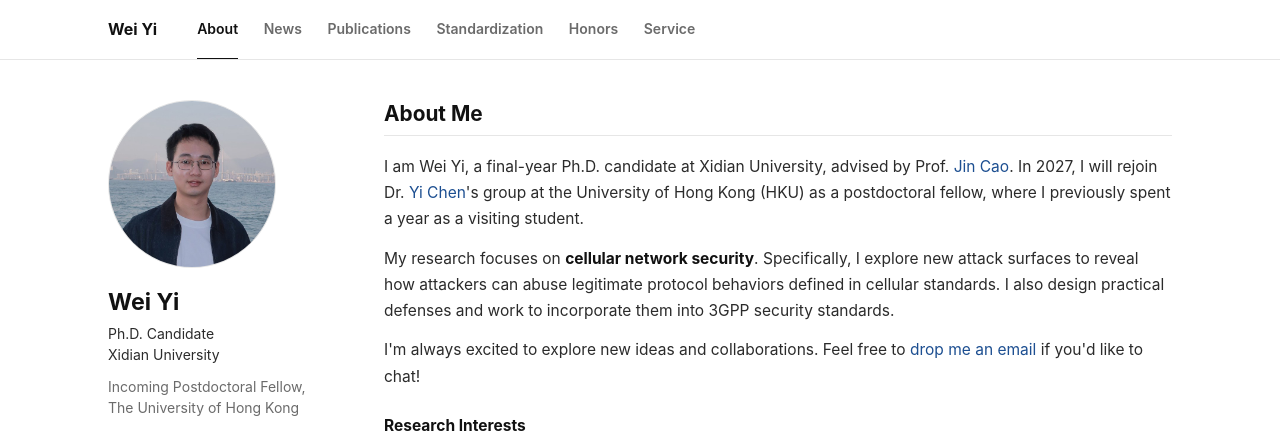
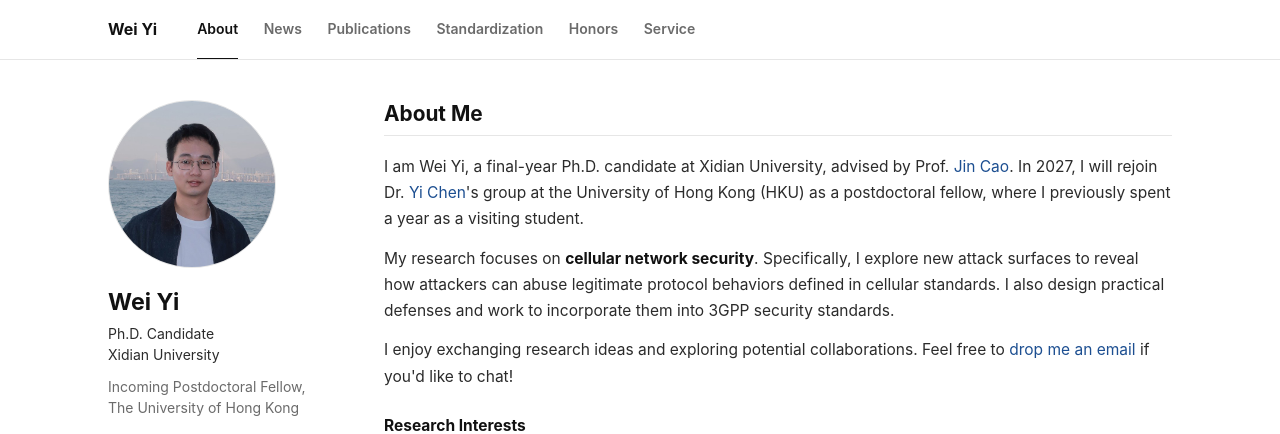
Before and after one commit to weiEV/weiEV.github.io, a plain HTML site: page index.html in a window 1280 px wide. Shown: the top 434 px of the page. Drawn offline with Linux system fonts and the light colour scheme.

Commit message:
Reword collaboration sentence in About
Co-Authored-By: Claude Fable 5.2 <noreply@anthropic.com>

```diff
--- a/index.html
+++ b/index.html
@@ -64,7 +64,7 @@
         <h2>About Me</h2>
         <p>I am Wei Yi, a final-year Ph.D. candidate at Xidian University, advised by Prof. <a href="https://web.xidian.edu.cn/jcao/">Jin Cao</a>. In 2027, I will rejoin Dr. <a href="https://sites.google.com/view/chenyi1/home">Yi Chen</a>'s group at the University of Hong Kong (HKU) as a postdoctoral fellow, where I previously spent a year as a visiting student.</p>
         <p>My research focuses on <strong>cellular network security</strong>. Specifically, I explore new attack surfaces to reveal how attackers can abuse legitimate protocol behaviors defined in cellular standards. I also design practical defenses and work to incorporate them into 3GPP security standards.</p>
-        <p>I'm always excited to explore new ideas and collaborations. Feel free to <a data-u="yiwei6.to" data-d="gmail.com">drop me an email</a> if you'd like to chat!</p>
+        <p>I enjoy exchanging research ideas and exploring potential collaborations. Feel free to <a data-u="yiwei6.to" data-d="gmail.com">drop me an email</a> if you'd like to chat!</p>
         <h3>Research Interests</h3>
         <ul class="bullets">
           <li>Cellular Core Network Security</li>
```
